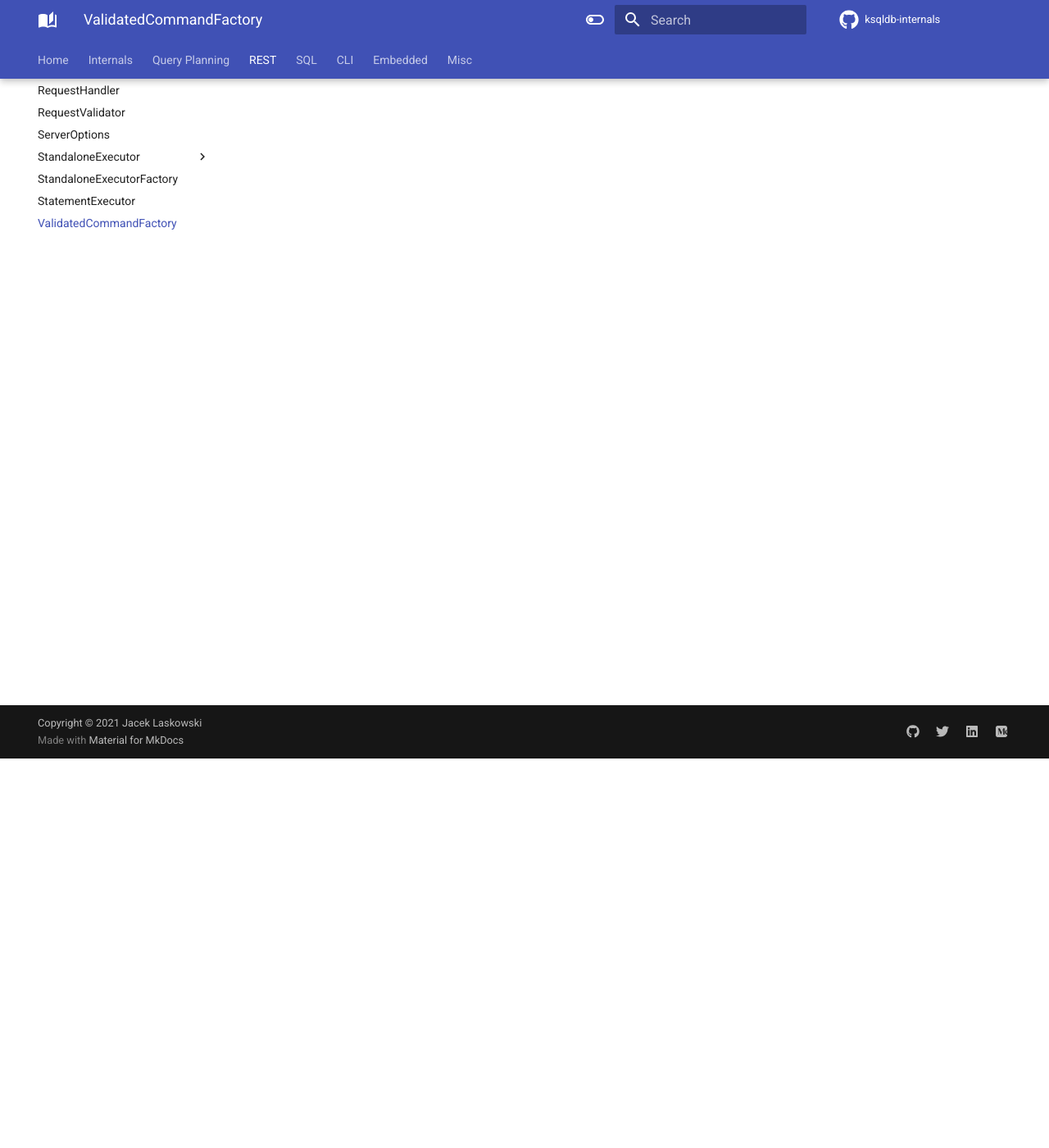
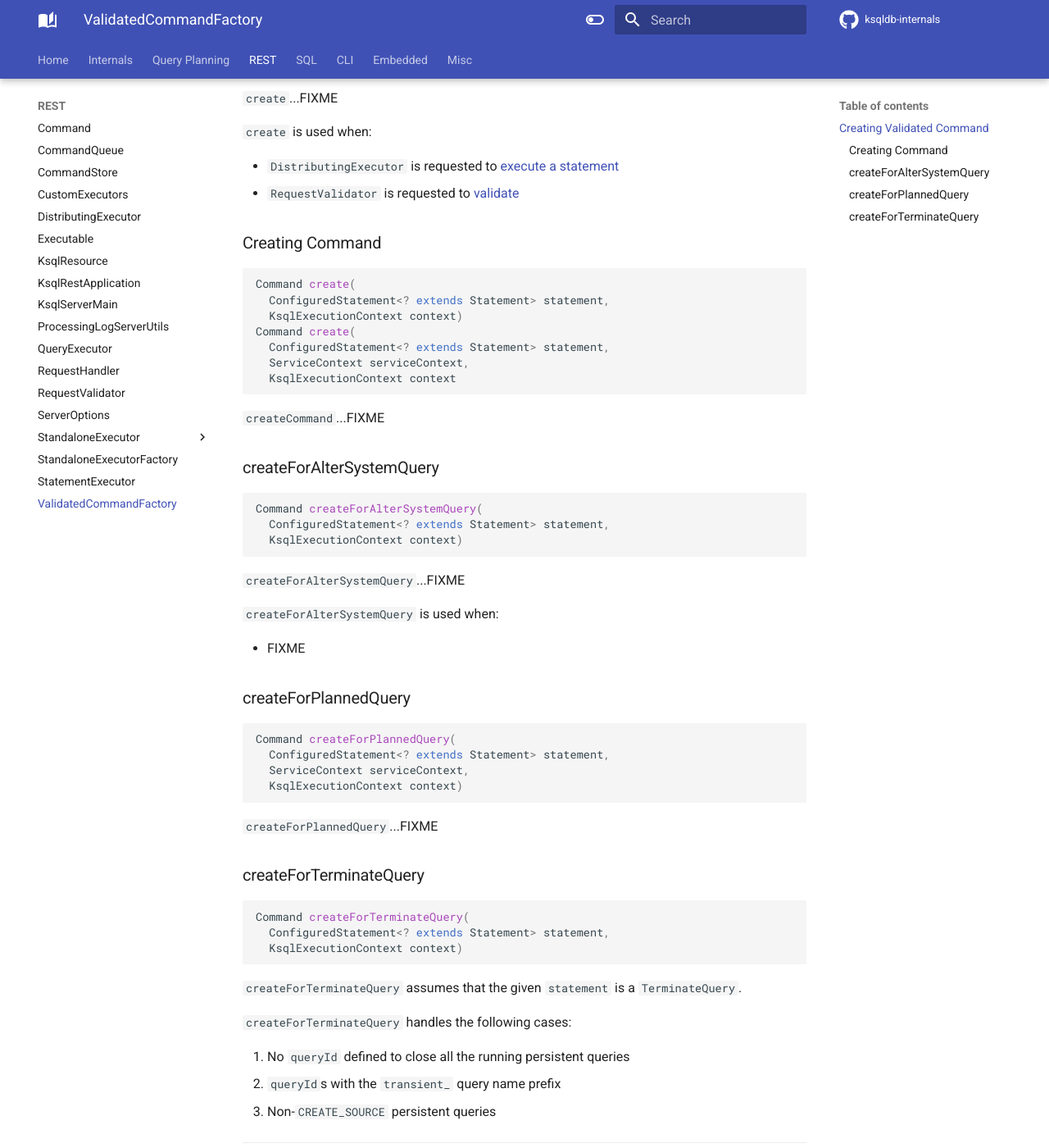
Before and after one commit to japila-books/ksqldb-internals, an MkDocs documentation site: the page built from docs/rest/ValidatedCommandFactory.md, in a window 1280 px wide and 1400 px high, scrolled down 475 px. Shown: the whole window at 82% size. Built offline with MkDocs 1.6.1 and Material for MkDocs 9.7.7, drawn with Linux system fonts in a browser that asks for light colours; comment, search, counter and statistics services are not loaded; some of the changed text lies outside the part shown.

Commit message:
[REST] ValidatedCommandFactory

````diff
--- a/docs/rest/ValidatedCommandFactory.md
+++ b/docs/rest/ValidatedCommandFactory.md
@@ -1,3 +1,97 @@
 # ValidatedCommandFactory
 
-`ValidatedCommandFactory` is...FIXME
+`ValidatedCommandFactory` is a collection of utilities to [create validated commands](#create) (that are safe to enqueue onto the command queue).
+
+## <span id="create"> Creating Validated Command
+
+```java
+Command create(
+  ConfiguredStatement<? extends Statement> statement,
+  KsqlExecutionContext context)
+Command create(
+  ConfiguredStatement<? extends Statement> statement,
+  ServiceContext serviceContext,
+  KsqlExecutionContext context
+```
+
+`create` creates a [Command](Command.md).
+
+`create`...FIXME
+
+`create` is used when:
+
+* `DistributingExecutor` is requested to [execute a statement](DistributingExecutor.md#execute)
+* `RequestValidator` is requested to [validate](RequestValidator.md#validate)
+
+### <span id="createCommand"> Creating Command
+
+```java
+Command create(
+  ConfiguredStatement<? extends Statement> statement,
+  KsqlExecutionContext context)
+Command create(
+  ConfiguredStatement<? extends Statement> statement,
+  ServiceContext serviceContext,
+  KsqlExecutionContext context
+```
+
+`createCommand`...FIXME
+
+### <span id="createForAlterSystemQuery"> createForAlterSystemQuery
+
+```java
+Command createForAlterSystemQuery(
+  ConfiguredStatement<? extends Statement> statement,
+  KsqlExecutionContext context)
+```
+
+`createForAlterSystemQuery`...FIXME
+
+`createForAlterSystemQuery` is used when:
+
+* FIXME
+
+### <span id="createForPlannedQuery"> createForPlannedQuery
+
+```java
+Command createForPlannedQuery(
+  ConfiguredStatement<? extends Statement> statement,
+  ServiceContext serviceContext,
+  KsqlExecutionContext context)
+```
+
+`createForPlannedQuery`...FIXME
+
+### <span id="createForTerminateQuery"> createForTerminateQuery
+
+```java
+Command createForTerminateQuery(
+  ConfiguredStatement<? extends Statement> statement,
+  KsqlExecutionContext context)
+```
+
+`createForTerminateQuery` assumes that the given `statement` is a `TerminateQuery`.
+
+`createForTerminateQuery` handles the following cases:
+
+1. No `queryId` defined to close all the running persistent queries
+1. `queryId`s with the `transient_` query name prefix
+1. Non-`CREATE_SOURCE` persistent queries
+
+---
+
+With no `queryId` defined, `createForTerminateQuery` requests [all the running persistent queries](../KsqlExecutionContext.md#getPersistentQueries) (in the given [KsqlExecutionContext](../KsqlExecutionContext.md)) to [close](../QueryMetadata.md#close) and returns a [Command](Command.md#of) with the given `statement`.
+
+For a `queryId` that contains the `transient_` query name prefix, `createForTerminateQuery` returns a [Command](Command.md#of) with the given `statement`.
+
+For all the other `queryId`s, `createForTerminateQuery` [looks up the query](../KsqlExecutionContext.md#getPersistentQuery) (in the given [KsqlExecutionContext](../KsqlExecutionContext.md)) to [close it](../QueryMetadata.md#close).
+
+In the end, `createForTerminateQuery` returns a [Command](Command.md#of) with the given `statement`.
+
+---
+
+`createForTerminateQuery` throws a `KsqlStatementException` for `CREATE_SOURCE` queries:
+
+```text
+Cannot terminate query '[queryId]' because it is linked to a source table.
+```
````
Also changed, not shown: docs/KsqlExecutionContext.md (+1 -1 lines), docs/rest/DistributingExecutor.md (+1 -1 lines).
